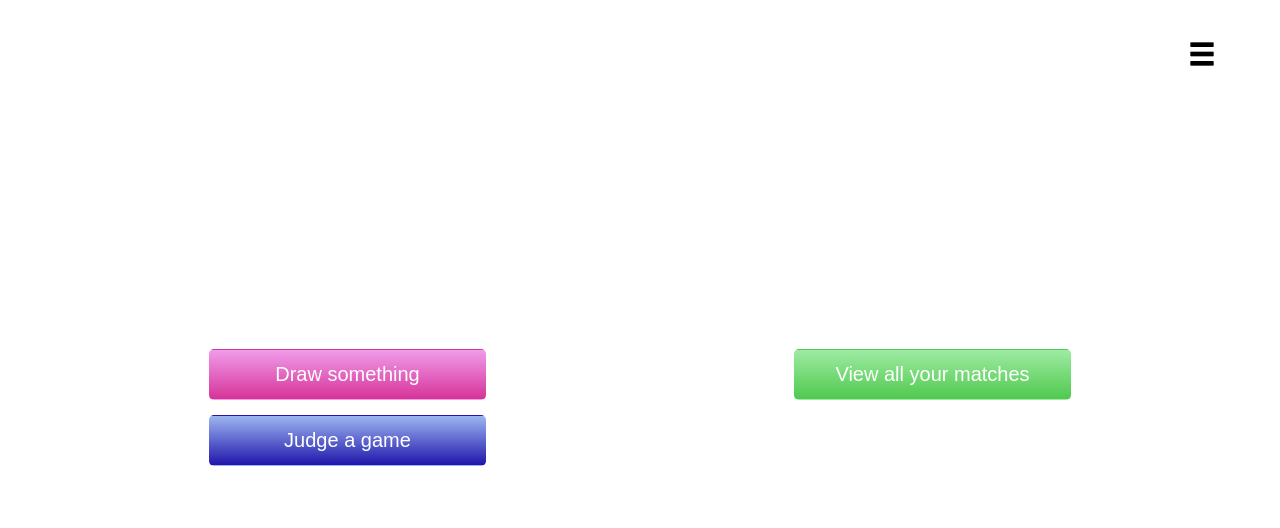
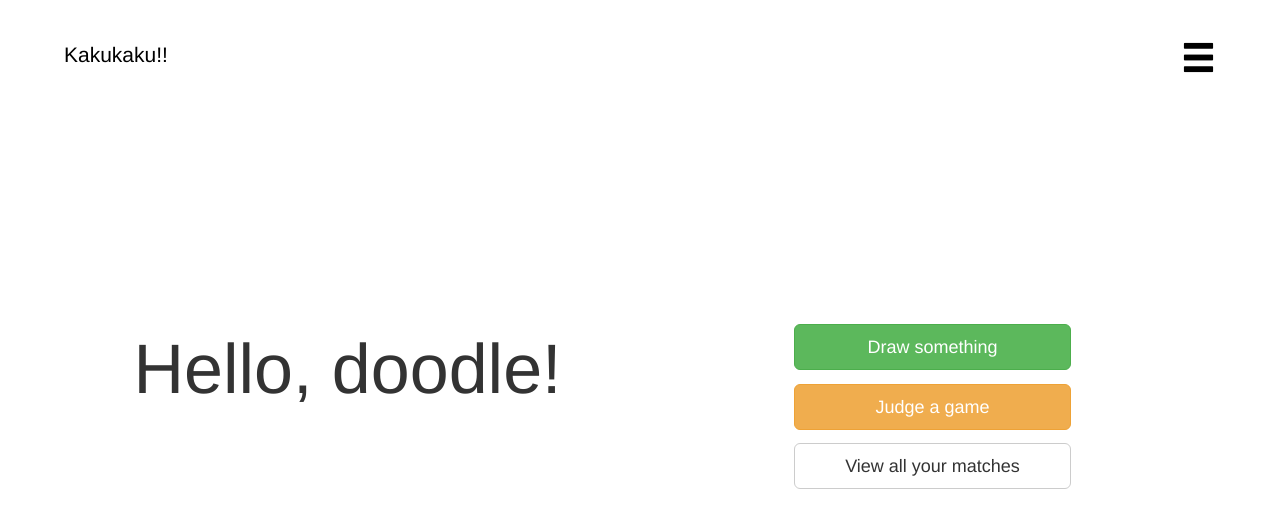
Before and after one commit to Edmond-Lam/hachiroku, a Flask app: page / in a window 1280 px wide. Shown: the top 528 px of the page. Run offline with Flask 2, Linux system fonts and the light colour scheme; a user stored in the database is signed in; some libraries are stand-ins or nearby versions.

Commit message:
home style

```diff
--- a/static/css/style.css
+++ b/static/css/style.css
@@ -59,6 +59,18 @@ body {
     top: 5%;
 }
 
+.logo{
+    position: absolute;
+    left:5%;
+    top:5%;
+}
+
+.logo-text{
+    color: black;
+    text-decoration: none;
+    font-size: 1.5em;
+}
+
 .btn-index {
     margin: 0.75em;
 }
--- a/templates/index.html
+++ b/templates/index.html
@@ -2,7 +2,7 @@
   <head>
 
     <link rel="stylesheet" href="../static/css/style.css">
-    <link rel="stylesheet" href="../static/css/btn.css">
+<!--    <link rel="stylesheet" href="../static/css/btn.css">-->
     <link rel="stylesheet" href="https://maxcdn.bootstrapcdn.com/bootstrap/3.3.7/css/bootstrap.min.css" integrity="sha384-BVYiiSIFeK1dGmJRAkycuHAHRg32OmUcww7on3RYdg4Va+PmSTsz/K68vbdEjh4u" crossorigin="anonymous">
 
     <script src="https://ajax.googleapis.com/ajax/libs/jquery/1.12.4/jquery.min.js"></script>
@@ -12,11 +12,15 @@
 
   </head>
   <body>
-    <div class="burger">
+   <div class="logo">
+     <a href="#"><span class="logo-text">Kakukaku!!</span></a>
+   </div>
+   <div class="burger">
 
-      <div class="dropdown">
-        <a class="dropdown-toggle" data-toggle="dropdown" href="#"><span class="glyphicon glyphicon-menu-hamburger" style="font-size:2em;color:black" aria-hidden="true"></span>
-          </a>
+     <div class="dropdown">
+
+       <a class="dropdown-toggle" data-toggle="dropdown" href="#"><span class="glyphicon glyphicon-menu-hamburger" style="font-size:2.5em;color:black" aria-hidden="true"></span>
+       </a>
         <ul class="dropdown-menu dropdown-menu-right">
           <li>
 	    <a href="/profile/{{user}}">
@@ -40,16 +44,19 @@
 
       <div class="full">
 	<div class="container">
-	<div class="row">
-	  <div class="col-md-6">
-	    <a class="btn btn-index" id="btn-draw" href="/draw" role="button">Draw something</a>
 
 
-	    <a class="btn btn-index" id="btn-judge" href="/judge" role="button">Judge a game</a>
-	  </div>
+	 <div class="row">
+	   <div class="col-sm-12 col-md-6">
+	     <h1 style="font-size: 5em;">Hello, {{user}}!</h1>
+	   </div>
 
-	  <div class="col-md-6">
-	    <a class="btn btn-index" id="btn-gallery" href="/gallery">View all your matches</a>
+	  <div class="col-sm-12 col-md-6">
+	    <a class="btn btn-index btn-success btn-lg" id="btn-draw" href="/draw" role="button">Draw something</a>
+
+	    <a class="btn btn-index btn-warning btn-lg" id="btn-judge" href="/judge" role="button">Judge a game</a>
+
+	    <a class="btn btn-default btn-index btn-lg" id="btn-gallery" href="/gallery">View all your matches</a>
 	  </div>
 
 	</div>
```
Also changed, not shown: data/data.db.
